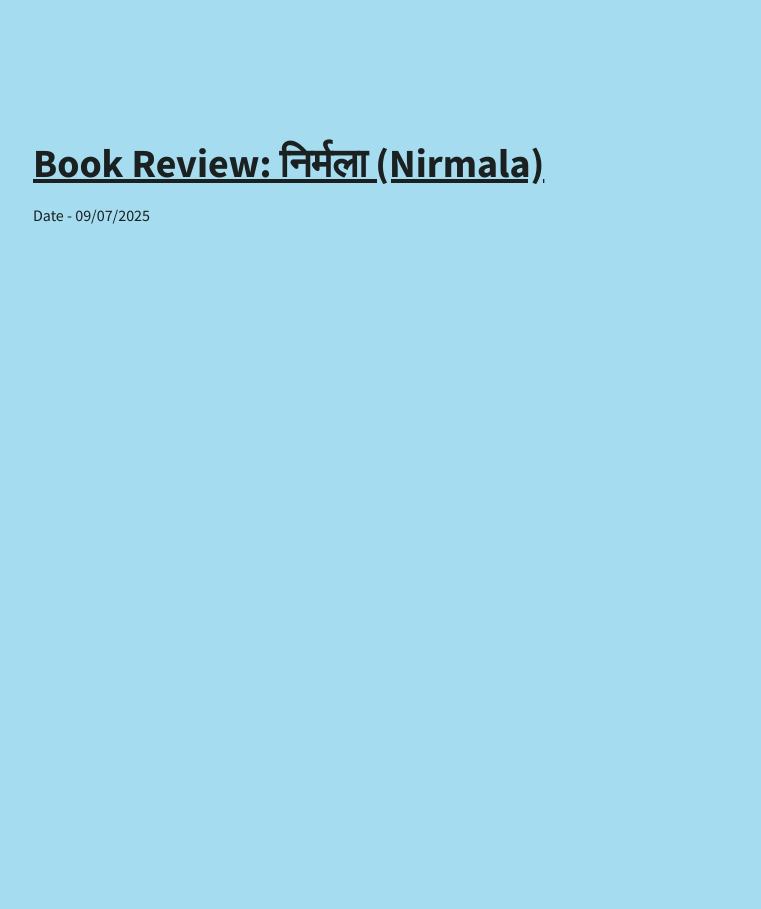
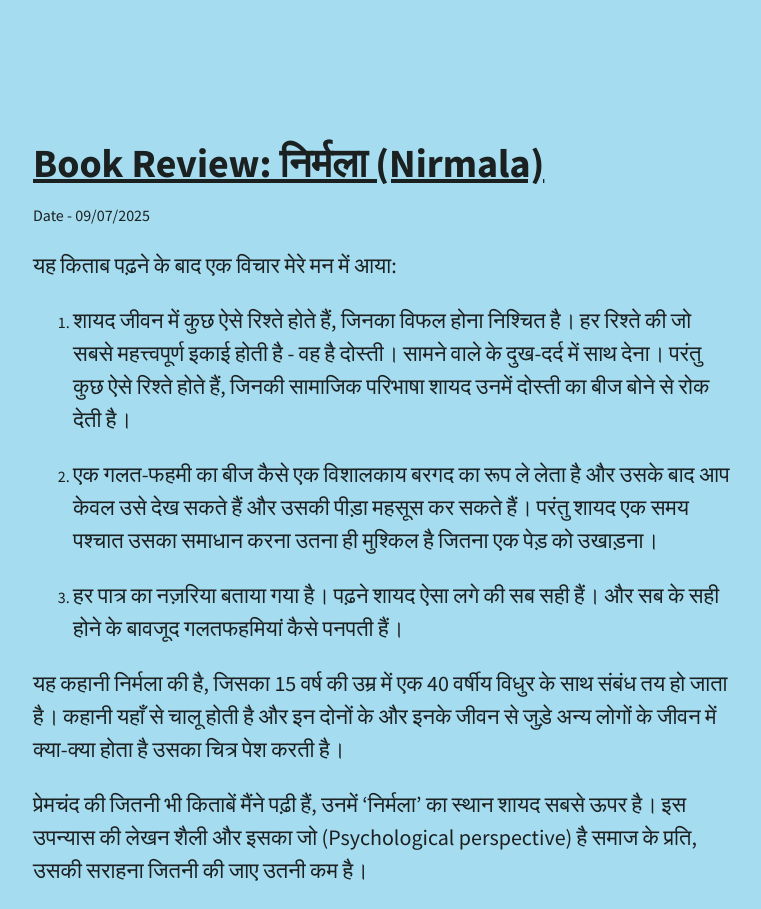
Before and after one commit to formatkaka/formatkaka.github.io, an Astro site: page /blogs/nirmala in a window 1280 px wide. Shown: the whole page, without its empty margins (257-1018 px from the left). Before the commit the page ends 800 px from the top, so only its background shows below. Built offline with nearby package versions, Linux system fonts and the light colour scheme; Astro itself is replaced by a stand-in of ours.

Commit message:
add nirmala review

```diff
--- a/src/content/blog/nirmala.md
+++ b/src/content/blog/nirmala.md
@@ -4,3 +4,15 @@ description: "A review of Munshi Premchand's classic Hindi novel"
 pubDate: 2025-09-07
 category: 'books'
 ---
+
+यह किताब पढ़ने के बाद एक विचार मेरे मन में आया:
+
+1. शायद जीवन में कुछ ऐसे रिश्ते होते हैं, जिनका विफल होना निश्चित है। हर रिश्ते की जो सबसे महत्त्वपूर्ण इकाई होती है - वह है दोस्ती। सामने वाले के दुख-दर्द में साथ देना। परंतु कुछ ऐसे रिश्ते होते हैं, जिनकी सामाजिक परिभाषा शायद उनमें दोस्ती का बीज बोने से रोक देती है।
+
+2. एक गलत-फहमी का बीज कैसे एक विशालकाय बरगद का रूप ले लेता है और उसके बाद आप केवल उसे देख सकते हैं और उसकी पीड़ा महसूस कर सकते हैं। परंतु शायद एक समय पश्चात उसका समाधान करना उतना ही मुश्किल है जितना एक पेड़ को उखाड़ना।
+
+3. हर पात्र का नज़रिया बताया गया है। पढ़ने शायद ऐसा लगे की सब सही हैं। और सब के सही होने के बावजूद गलतफहमियां कैसे पनपती हैं।
+
+यह कहानी निर्मला की है, जिसका 15 वर्ष की उम्र में एक 40 वर्षीय विधुर के साथ संबंध तय हो जाता है। कहानी यहाँ से चालू होती है और इन दोनों के और इनके जीवन से जुड़े अन्य लोगों के जीवन में क्या-क्या होता है उसका चित्र पेश करती है।
+
+प्रेमचंद की जितनी भी किताबें मैंने पढ़ी हैं, उनमें 'निर्मला' का स्थान शायद सबसे ऊपर है। इस उपन्यास की लेखन शैली और इसका जो (Psychological perspective) है समाज के प्रति, उसकी सराहना जितनी की जाए उतनी कम है।
```
